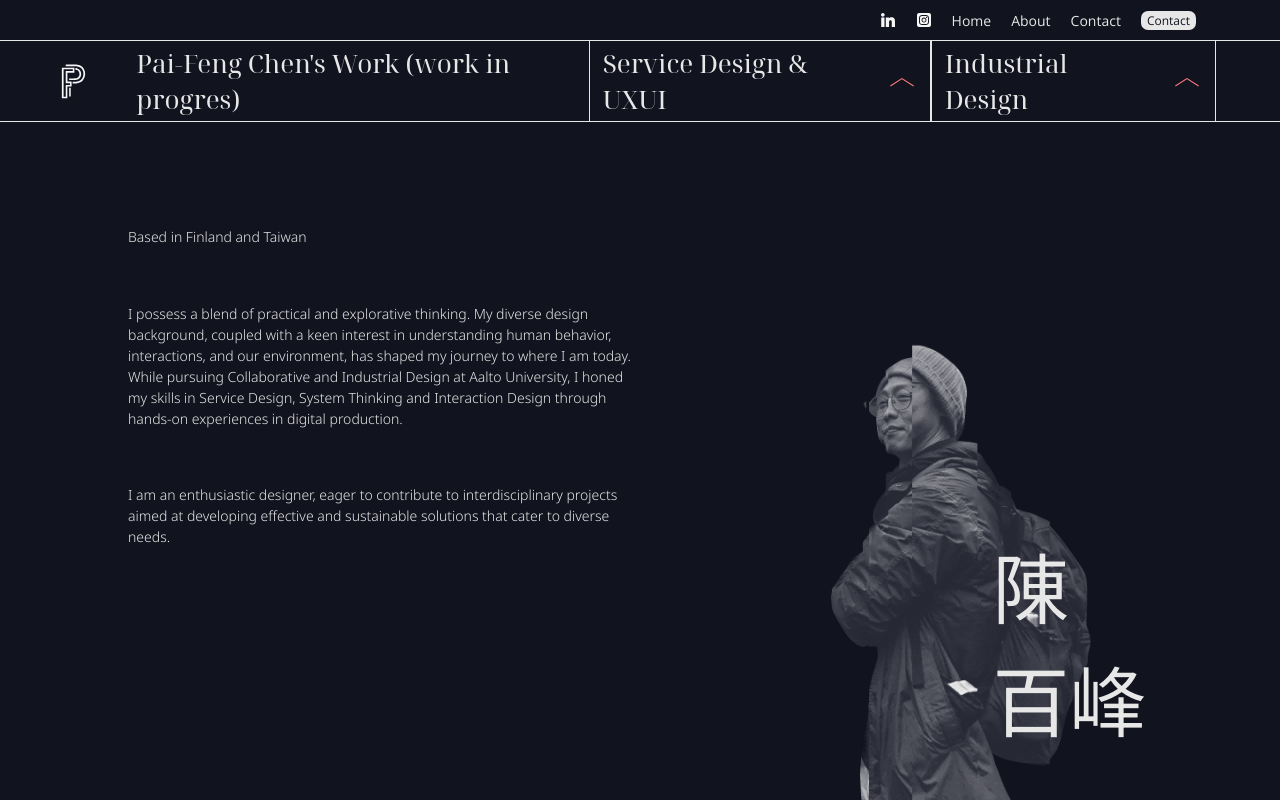
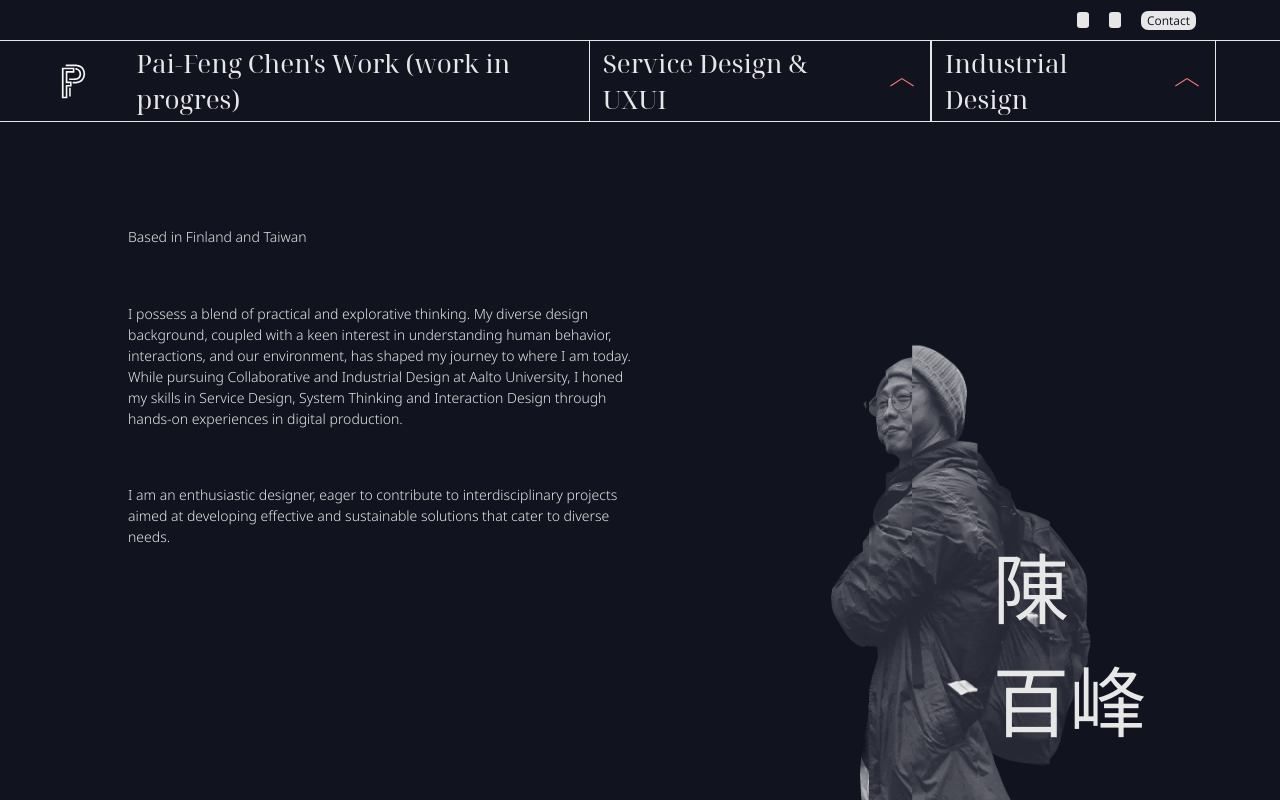
Before and after one commit to 100fengchen/final-portfolio, a React (Create React App) app: page / in a window 1280 px wide. Built offline with nearby package versions, Linux system fonts and the light colour scheme.

Commit message:
Quick adj

```diff
--- a/src/components/Nav.js
+++ b/src/components/Nav.js
@@ -9,11 +9,9 @@ export default function Nav() {
     <nav>
 
         <div class="NavContainer">
-                    <img class="smallogo" src={linkedinLogo} alt="This is Linkedin logo"/>
-                    <img class="smallogo" src={IGLogo} alt="This is IG logo"/>
-                    <sectoin class="link">Home</sectoin>
-                    <sectoin class="link">About</sectoin>
-                    <sectoin class="link">Contact</sectoin>
+                    <button class="smallogo" src={linkedinLogo} alt="This is Linkedin logo"/>
+                    <button class="smallogo" src={IGLogo} alt="This is IG logo"/>
+
                     <button >Contact</button>
                     <div id="menuToggle">
                     <span></span>
--- a/src/components/Projects/SpotOn.js
+++ b/src/components/Projects/SpotOn.js
@@ -9,6 +9,8 @@
           <h1 className="description"> {/* Fixed typo: Changed 'desicription' to 'description' */}
           Spot On is a space booking system that employs light as an indicator for multiple purposes with seamless integration of virtual and physical elements. Through dynamic color changes within the booking application, users can effortlessly discern whether a space is occupied or if the current occupant invites others to join their session.          </h1>
           <h1 className='extraInfo'>
+          Year
+            <a className='link'>2023</a>
 
               {/* <a href="https://lvm.fi/en/home" target="_blank" rel="noopener noreferrer" className='link'>Finnish Ministry of Transport and Communications (LVM) </a>  */}
           </h1>
--- a/src/index.css
+++ b/src/index.css
@@ -58,6 +58,23 @@ button{
 button:hover{
     background-color: var(--red);
 }
+.smallogo{
+
+    border: none;
+    text-align: center;
+    text-decoration: none;
+    font-size: 12px;
+    font-family: 'Open Sans', sans-serif;
+    transition-duration: 500ms ;
+    border-radius: 3px;
+
+}
+
+.smallogo:hover{
+
+  background-color: var(--red);
+}
+
 
 .link{
     color: var(--white);
@@ -623,6 +640,7 @@ p{
   padding-left: 2vw;
   padding-right: 2vw;
   padding-bottom: 1vh;
+  color: #6c71ac;
 }
 
 a{
```
